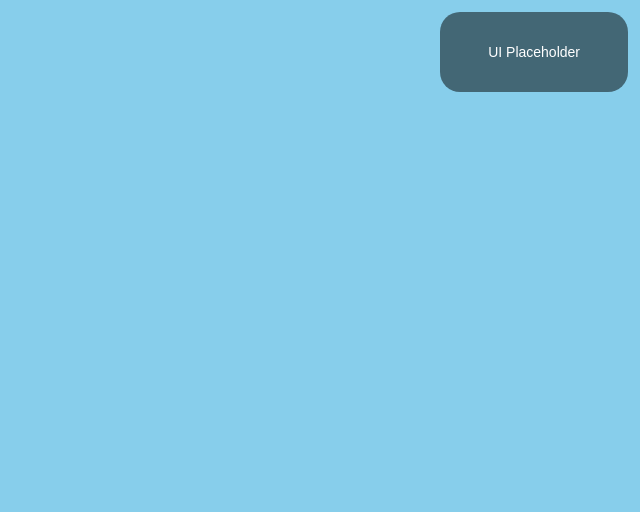
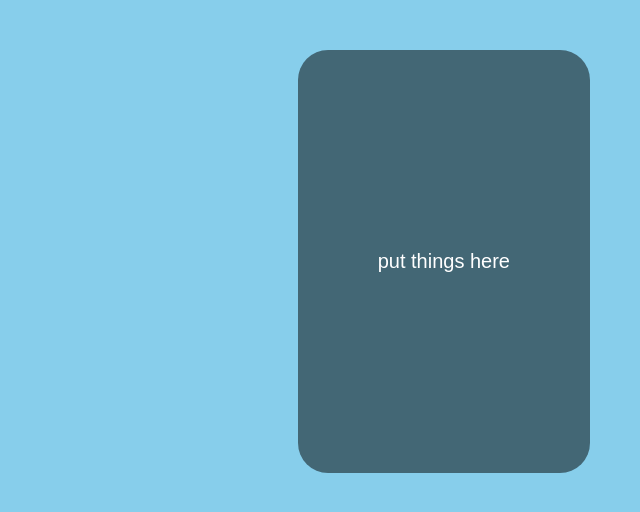
Before and after one commit to sinanbadar/ComputerGraphics, a plain HTML site: page customiser.html in a window 1280 px wide. Shown: the whole page, without its empty margins (640-1280 px from the left). Drawn offline with nearby package versions, Linux system fonts and the light colour scheme.

Commit message:
refined ui placeholder

```diff
--- a/customiser.html
+++ b/customiser.html
@@ -27,14 +27,14 @@
 
         #top-right-box {
         position: absolute;
-        top: 12px;
-        right: 12px;
+        top: 50px;
+        right: 50px;
         background-color: rgba(0, 0, 0, 0.5);
         color: white;
-        padding: 32px 48px;
-        border-radius: 20px;
+        padding: 200px 80px;
+        border-radius: 30px;
         font-family: sans-serif;
-        font-size: 14px;
+        font-size: 20px;
         z-index: 10;
         pointer-events: none;
     }
@@ -44,7 +44,7 @@
   <body>
     <div id="canvas-container">
       <div id="top-right-box">
-        UI Placeholder
+        put things here
       </div>
     </div>
 
```
